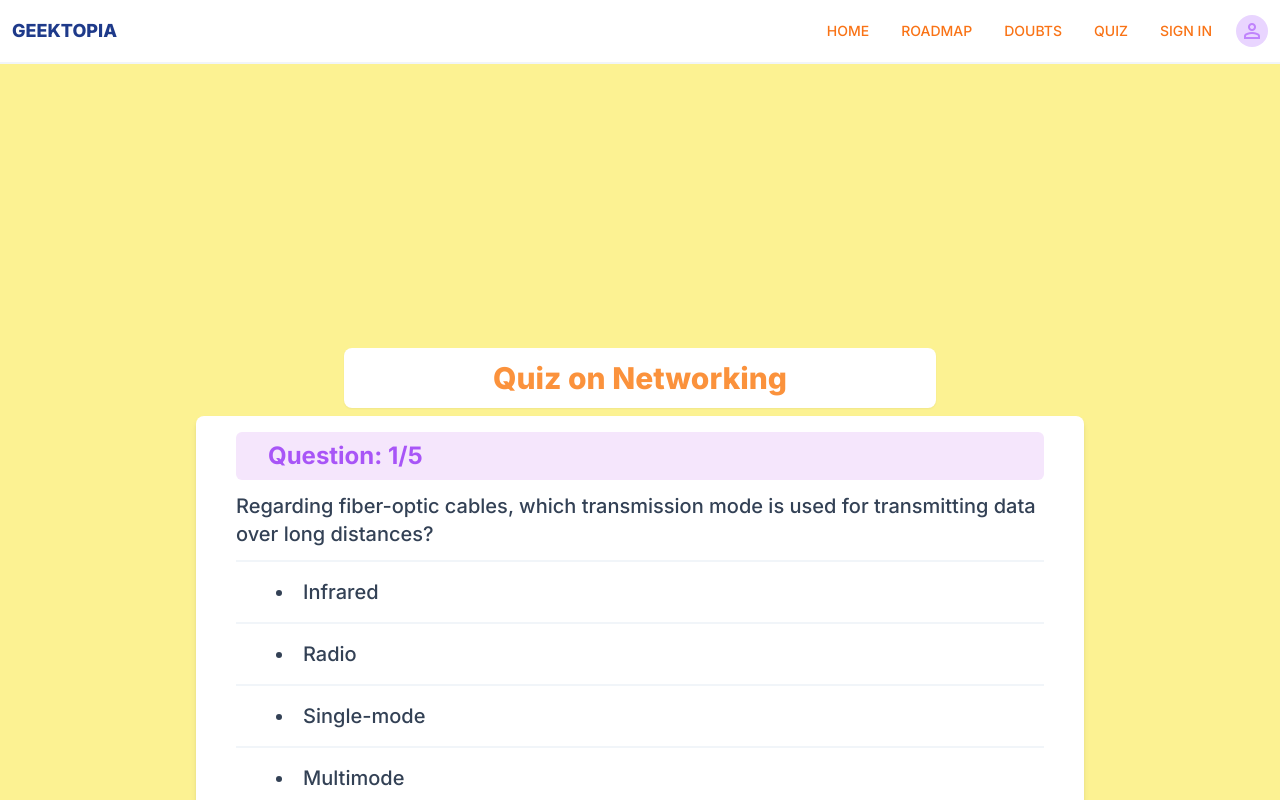
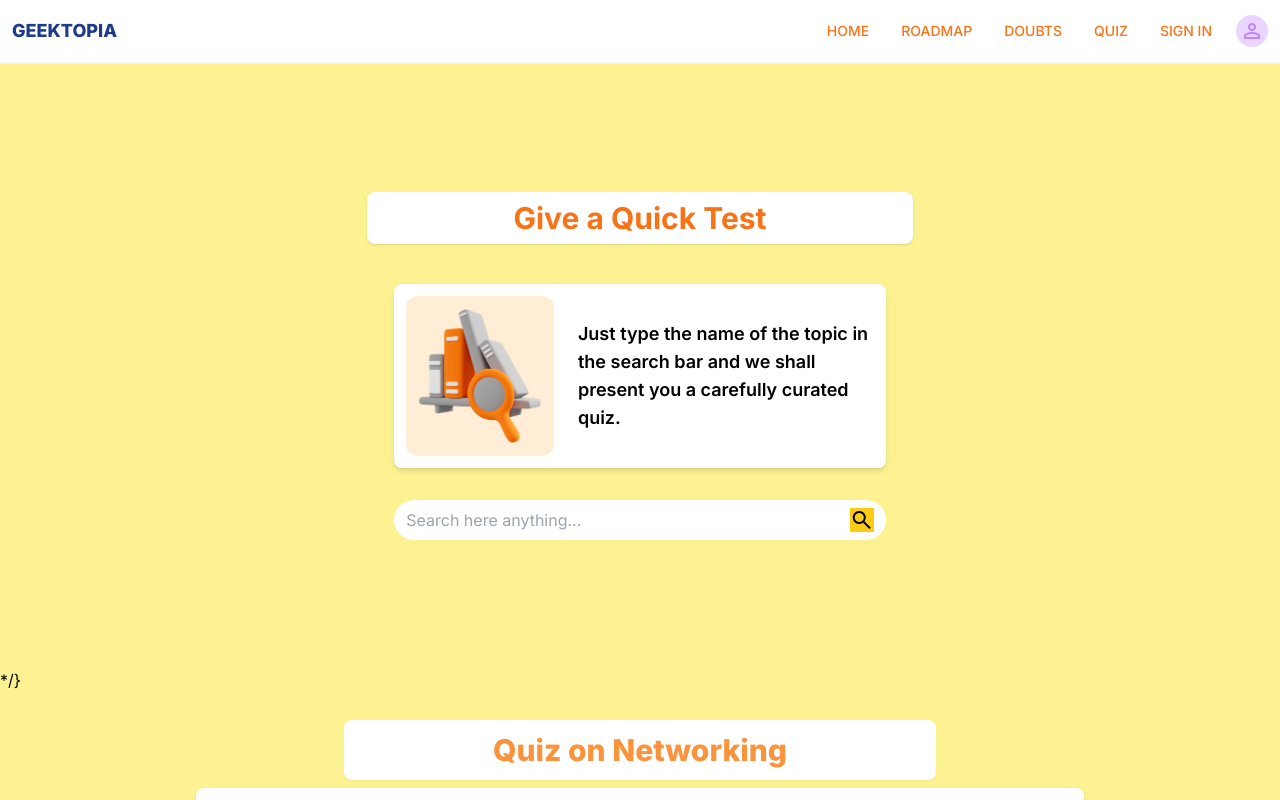
Before and after one commit to code-with-santanu/Eduapp, a Next.js app: page /Quiz in a window 1280 px wide. Shown: the top 800 px of the page. Built offline with nearby package versions, Linux system fonts and the light colour scheme.

Commit message:
Revert "search bar hidden n main content is shown" This reverts commit 258c3c65860556df31186ce690e4c3dd21bb0bbc.

```diff
--- a/src/app/Quiz/page.jsx
+++ b/src/app/Quiz/page.jsx
@@ -9,7 +9,7 @@ import Image from "next/image";
 export default function Quiz() {
   //for searchbar
   const [input, setInput] = useState("");
-  const [showbar, setShowbar] = useState(false);
+  const [showbar, setShowbar] = useState(true);
   const [showcontent, setShowcontent] = useState(true);
   console.log(input);
 
@@ -109,8 +109,8 @@ export default function Quiz() {
             </div>
           </div>
         )}
-      </div>
-
+      </div>{" "}
+      */}
       <div className="flex flex-col px-12 py-7 space-y-2 items-center">
         {showcontent && (
           <div className="text-orange-400 shadow-sm bg-white p-3 rounded-lg w-1/2 text-center text-3xl font-extrabold">
```
